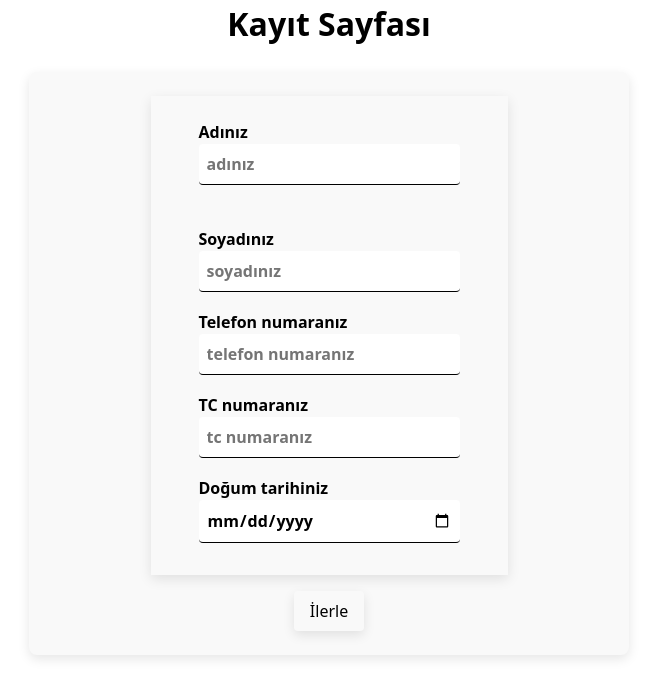
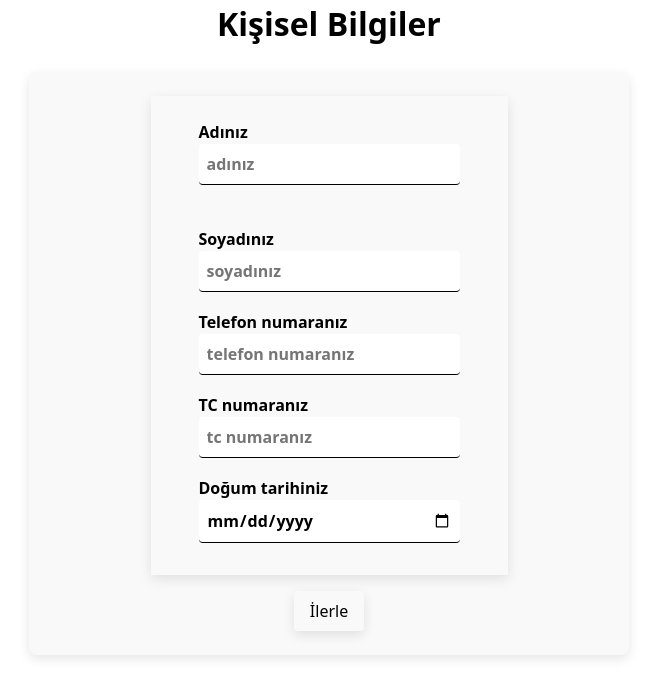
Before and after one commit to beratdimen/ogrenciKayit, a Next.js app: page / in a window 1280 px wide. Shown: the top 698 px of the page, without its empty margins (311-968 px from the left). Built offline with nearby package versions, Linux system fonts and the light colour scheme.

Commit message:
sayfa başlıkları step e göre değiştirildi

```diff
--- a/app/kayit/page.jsx
+++ b/app/kayit/page.jsx
@@ -18,7 +18,10 @@ export default function Kayit() {
   }, []);
   return (
     <>
-      <h1>Kayıt Sayfası</h1>
+      {step === 1 && <h1>Kişisel Bilgiler</h1>}
+      {step === 2 && <h1>Mülakat Bilgileri</h1>}
+      {step === 3 && <h1>Okuduğu Dönem Bilgileri</h1>}
+      {step === 4 && <h1>Katılım Bilgileri</h1>}
       <form
         action={async (formData) => {
           console.log(formData);
```
